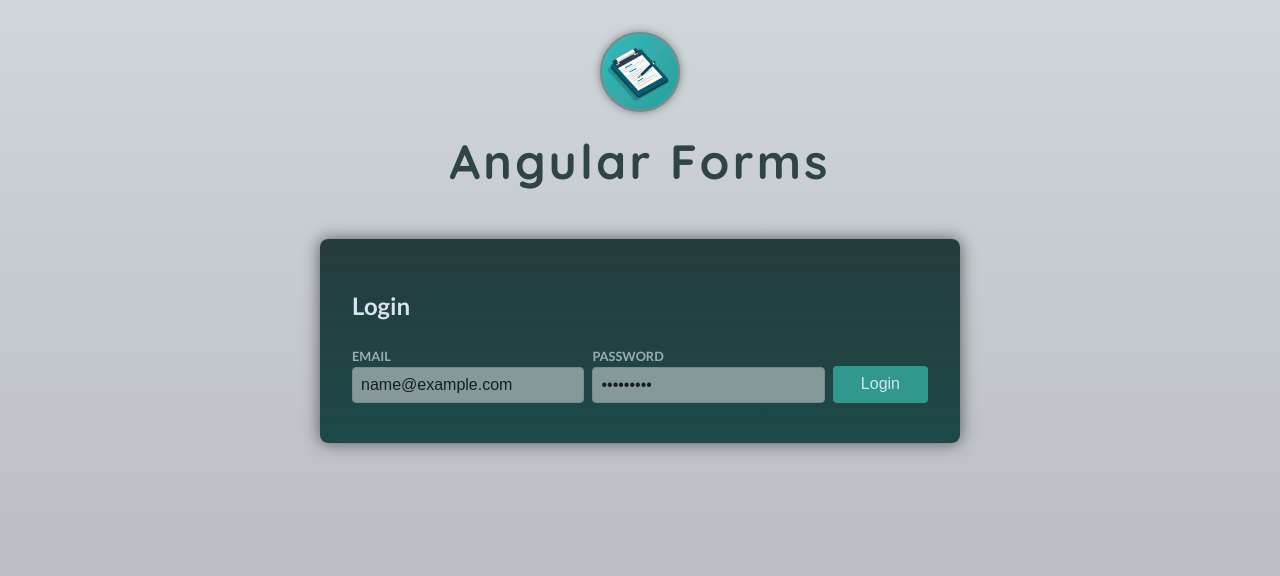
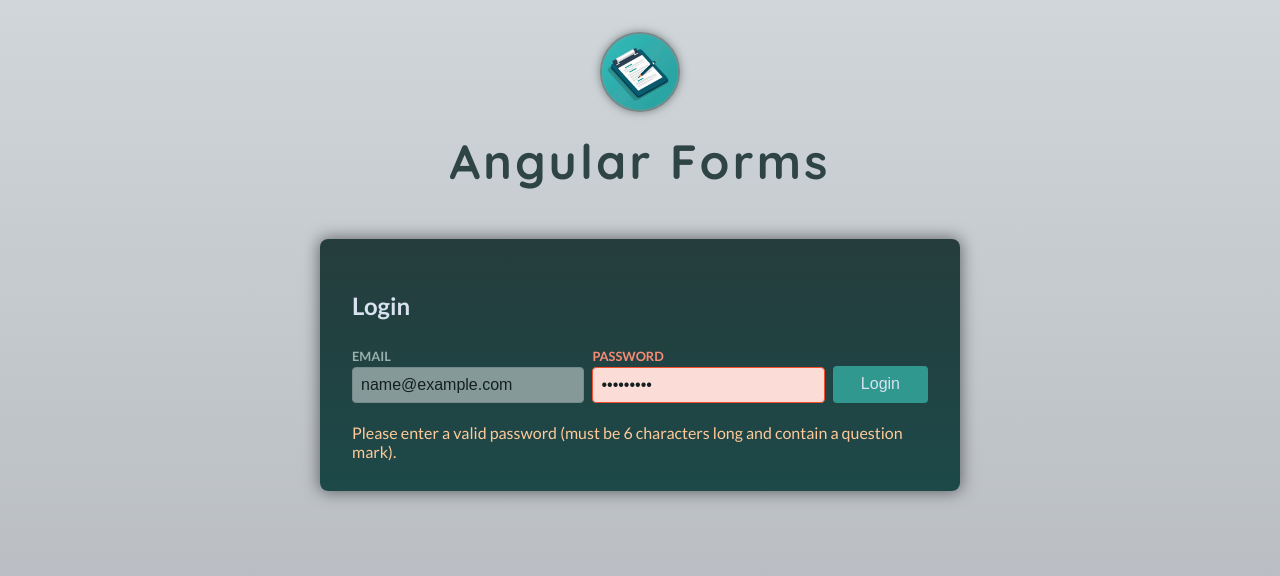
Before and after one commit to anjezzaa/AngularForms, an Angular app: page / in a window 1280 px wide. Both pictures are taken after typing "name@example.com", "Sample123" into the empty fields and a click on the button "Login". Shown: the top 576 px of the page. Built offline with nearby package versions, Linux system fonts and the light colour scheme.

Commit message:
async validators

```diff
--- a/src/app/auth/login/login.component.html
+++ b/src/app/auth/login/login.component.html
@@ -26,7 +26,7 @@
   <p class="control-error"> Please enter a valid email address. </p>
  }
  @if (passwordlIsInvalid) {
-  <p class="control-error"> Please enter a valid password. </p>
+  <p class="control-error"> Please enter a valid password (must be 6 characters long and contain a question mark). </p>
  }
 
 
--- a/src/app/auth/login/login.component.ts
+++ b/src/app/auth/login/login.component.ts
@@ -3,8 +3,26 @@ import {
   FormGroup,
   FormControl,
   ReactiveFormsModule,
-  Validators
+  Validators,
+  AbstractControl
 } from '@angular/forms';
+import { of } from 'rxjs';
+
+function mustContainQuestionMark(control: AbstractControl){
+ if(control.value.includes('?')) {
+  return null;
+}
+  return { doesNotContainQuestionMark: true };
+}
+
+function emailIsUnique(control: AbstractControl) {
+  if (control.value !== 'text@example.com') {
+    return of(null);
+  }
+
+  return of({notUnique: true});
+}
+
 
 @Component({
   selector: 'app-login',
@@ -18,13 +36,17 @@ export class LoginComponent {
     email: new FormControl('', {
       validators: [
         Validators.email,
-        Validators.required],
+        Validators.required
+      ],
+      asyncValidators: [emailIsUnique]
     }),
     password: new FormControl('', {
       validators: [
         Validators.required,
-        Validators.minLength(6)],
- }),
+        Validators.minLength(6),
+        mustContainQuestionMark
+      ],
+  }),
 });
 
 get emailIsInvalid() {
```
